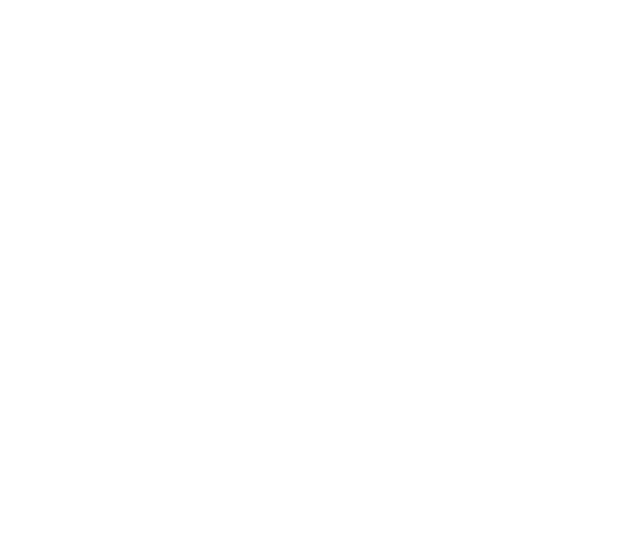
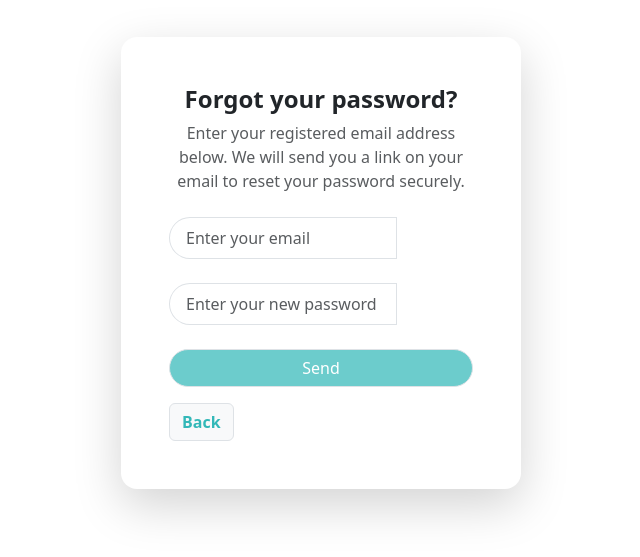
Before and after one commit to Amit-Dangi1/manobhav-ui, a React (Vite) app: page /forgotpassword in a window 1280 px wide. Before the commit this address had no page. Shown: the part 137-694 px from the top of the page, without its empty margins (319-959 px from the left). Built offline with nearby package versions, Linux system fonts and the light colour scheme.

Commit message:
email add

```diff
--- a/src/App.jsx
+++ b/src/App.jsx
@@ -22,6 +22,9 @@ import Journal from './components/features/Journal'
 import 'bootstrap/dist/css/bootstrap.min.css';
 import SignupSuccess from './components/Authentication/SignUpSuccess'
 import { API } from '../apis/Api'
+import SendMailPassword from './components/Authentication/SendMailPassword'
+import ResetPassword from './components/Authentication/ResetPassword'
+import LevelsInfo from './components/Form/LevelsInfo'
 
 function App() {
 
@@ -40,6 +43,11 @@ function App() {
       <Route path='/exercise' element={<><Header/><Auth><Excersice/></Auth> <Footer/></>}/>
       <Route path='/journal' element={<><Header/><Auth><Journal/></Auth> <Footer/></>}/>
       <Route path ="/ss" element={<><SignupSuccess/></>}/>
+      <Route path='/forgotpassword' element={<SendMailPassword/>}/>
+      <Route path='/set-password2' element={<ResetPassword/>}/>
+      <Route path='/levels' element={<><Header/><Auth><LevelsInfo/></Auth> <Footer/></>}/>
+
+
 
        {/* <Route path='/result' element={<><Result/></>}/> */}
      </Routes>
--- a/src/components/Authentication/Login.jsx
+++ b/src/components/Authentication/Login.jsx
@@ -25,6 +25,7 @@ const Login = () => {
     }
   }
 
+
   return (
     <>
       <ToastContainer />
@@ -48,6 +49,7 @@ const Login = () => {
                   placeholder="Enter email"
                   required
                 />
+
               </div>
 
               <div className="mb-3">
@@ -60,11 +62,16 @@ const Login = () => {
                   placeholder="Enter password"
                   required
                 />
+
+                 <Link className='text-primary text-decoration-none ' to="/forgotpassword">Forgot Password</Link>
+
               </div>
 
               <div className="d-grid gap-2 mt-4">
                 <button type="submit" className="border p-1 rounded-2 signbackcolor text-white fw-bold">Login</button>
               </div>
+              <button className='mt-2 btn manobahv border bg-light fw-semibold mb-3' onClick={()=>navigate("/")}>Back</button>
+
             </form>
 
             <p className="mt-3 text-center">
--- /dev/null
+++ b/src/components/Authentication/ResetPassword.jsx
@@ -0,0 +1,46 @@
+import axios from 'axios';
+import React, { useState } from 'react'
+import { API } from '../../../apis/Api';
+import { toast, ToastContainer } from 'react-toastify';
+import { useNavigate } from 'react-router-dom';
+import { isUserExist } from '../Auth/Auth';
+
+const ResetPassword = () => {
+
+  return (
+    <>
+    <ToastContainer/>
+
+        {/* {!check1?(<div className='mt-4 display-6 container'>This link is expire. Try again || Something went wrong</div>):(  <div className=" d-flex justify-content-center align-items-center vh-100">
+      <div className="card reset-card shadow-lg p-4">
+        <h4 className="text-center mb-3 text-primary fw-bold">
+           Reset Password
+        </h4>
+        <p className="text-muted text-center">Enter your new password below</p>
+
+        <form onChange={handelSubmit}>
+           <div className="mb-3">
+            <input
+              value={password.password}
+              onChange={(e)=>setpassword({...password,password:e.target.value})}
+              type="password"
+              className="form-control form-control-lg"
+              placeholder="New Password"
+              required
+            />
+          </div>
+
+
+          <button type="submit" className="btn signbackcolor text-white">
+            Update Password
+          </button>
+        </form>
+      </div>
+    </div>)} */}
+     </>
+  )
+
+
+}
+
+export default ResetPassword
--- /dev/null
+++ b/src/components/Authentication/SendMailPassword.jsx
@@ -0,0 +1,77 @@
+import axios from 'axios';
+import React, { useState } from 'react'
+import { API } from '../../../apis/Api';
+import { toast, ToastContainer } from 'react-toastify';
+import { useNavigate } from 'react-router-dom';
+
+
+const SendMailPassword = () => {
+    let [data, setdata] = useState({ email: "" ,password: "" });
+
+    let navigate = useNavigate();
+
+
+     const send1 = async (e) => {
+      e.preventDefault();
+        try {
+            let res = await axios.post(API.sendmailforpassword, data);
+            toast.success(res.data.message);
+            // console.log("send mail per token = ",res.data.token);
+             setdata({ email: "" ,password:""})
+
+        } catch (error) {
+            console.log("error message = ", error);
+            toast.error(error.response.data.error ||"Something went wrong, try again!");
+        }
+    }
+
+
+    return (
+        <>
+            <ToastContainer />
+        <div className='d-flex justify-content-center align-items-center vh-100'>
+  <div className='shadow-lg rounded-4 p-5' style={{ width: "400px", background: "white" }}>
+
+    <h4 className="mb-2 fw-semibold text-center">Forgot your password?</h4>
+    <p className="text-muted mb-4 text-center">
+      Enter your registered email address below. We will send you a link on your email to reset your password securely.
+    </p>
+<form onSubmit={send1}>
+    <div className="d-flex flex-column text-center">
+      <input onChange={(e)=>setdata({...data,email:e.target.value})}
+        className='form-control border px-3 p-2 rounded-start-pill w-75'
+        name='email'
+        type='email'
+        placeholder='Enter your email'
+        value={data.email}
+        required
+      />
+      <br />
+          <input onChange={(e)=>setdata({...data,password:e.target.value})}
+        className='form-control border px-3 p-2 rounded-start-pill w-75'
+        name='password'
+        type='password'
+        placeholder='Enter your new password'
+        value={data.password}
+        required
+      />
+      <br />
+      <button type='submit'
+        className=' signbackcolor text-white border btn rounded-end-pill rounded-start-pill px-4'
+      >
+        Send
+      </button>
+    </div>
+    </form>
+      <button className='btn manobahv border bg-light fw-semibold mt-3' onClick={()=>{
+        navigate("/")
+      }}>Back</button>
+
+  </div>
+</div>
+
+        </>
+    )
+}
+
+export default SendMailPassword
--- a/src/components/Authentication/SignUp.jsx
+++ b/src/components/Authentication/SignUp.jsx
@@ -70,6 +70,8 @@ const SignUp = () => {
                 <p className="text-center">Have an account? <Link to='/login'>Sign In</Link></p>
 
               </form>
+               <button className='mt-2 btn manobahv border bg-light fw-semibold mb-3' onClick={()=>navigate("/")}>Back</button>
+
             </div>
 
 
--- a/src/components/Form/Form.jsx
+++ b/src/components/Form/Form.jsx
@@ -42,12 +42,22 @@ const handelClick = async(event)=>{
         <h1 className='display-6 text-center mt-5 '>How Are You Feeling Today</h1>
         <p className="text-muted text-center">Let’s understand your manobhav... choose any number from 1 to 10.</p>
 
+<p className="text-sm text-gray-600 mb-2">
+  Confused about what each level (1-10) means?{" "}
+  <Link to="/levels" className="text-blue-600 underline hover:text-blue-800">
+    Click here to understand the Levels
+  </Link>{" "}
+
+</p>
+    <button className="btn manobahv border bg-light fw-semibold " onClick={()=>navigate(-1)} type="button">Back</button>
+
         <div className='row'>
             <div className='col-lg-6 col-md-6 col-sm-12'>
                 <img className='w-100' src={form1} alt="" />
             </div>
 
             <div className='col-lg-6 col-md-6 col-sm-12 mt-5 pt-3'>
+
                <form action="" onSubmit={handelClick}>
                 <span className=''>Mood Level : </span><input onChange={(event)=>{if(event.target.value === "" ||(event.target.value>=1 && event.target.value<=10)){setform({...form,moodlevel:event.target.value})}}} className='inputborder mx-5 shadow-sm w-25' type="number" name="moodlevel" id="" min="1" max="10" placeholder='1 to 10' required/><br /><br />
                 <span className=''>Sleep Hours :</span><input onChange={(event)=>{if(event.target.value === "" ||(event.target.value>=1 && event.target.value<=10)){setform({...form,sleepHours:event.target.value})}}} className='inputborder mx-5 shadow-sm w-25' type="number" name="sleepHours" id="" min="1" max="10" placeholder='1 to 10'required/><br /><br />
--- /dev/null
+++ b/src/components/Form/LevelsInfo.jsx
@@ -0,0 +1,46 @@
+import React from "react";
+import { useNavigate } from "react-router-dom";
+
+export default function LevelsInfo() {
+    let navigate = useNavigate();
+  const levels = [
+    { level: 1, title: "🌸 Fully Peaceful & Positive", desc: "Mind is calm, clear, and happy. You feel balanced and in full control of your emotions." },
+    { level: 2, title: "😊 Very Good State", desc: "Mostly positive, small worries don’t disturb you much." },
+    { level: 3, title: "🙂 Good & Relaxed", desc: "You feel good, motivated, and can handle challenges smoothly." },
+    { level: 4, title: "😌 Balanced", desc: "Some stress but overall you can manage it without losing calmness." },
+    { level: 5, title: "😐 Neutral", desc: "Neither too good nor too bad. Stable but not very happy." },
+    { level: 6, title: "😕 Slightly Disturbed", desc: "Mild stress, distraction, or low mood but still manageable." },
+    { level: 7, title: "😟 Stressed", desc: "Stress is affecting thoughts and focus. Hard to stay calm." },
+    { level: 8, title: "😠 Angry/Anxious", desc: "High frustration, irritation, or anxiety affecting daily life." },
+    { level: 9, title: "😭 Very Low State", desc: "Emotionally down, feeling hopeless, mentally tired." },
+    { level: 10, title: "💔 Worst State", desc: "Extreme stress, anger, or sadness. Very unhealthy state of mind." },
+  ];
+
+  return (
+
+    <div className="container mx-auto p-6 mt-5 pt-5">
+    <button className="btn manobahv border bg-light fw-semibold " onClick={()=>navigate(-1)} type="button">Back</button>
+      <h2 className="text-2xl font-bold text-center mb-6">
+        Mano<span className="manobahv">bhav</span> Levels (1 to 10)
+      </h2>
+      <p className="text-center text-gray-600 mb-10">
+        The higher your level, the better your emotional and mental state.
+        Level <b>1</b> means full positivity & peace, while Level <b>10</b> means the worst mental state.
+      </p>
+
+      <div className="grid md:grid-cols-2 gap-6">
+        {levels.map((l) => (
+          <div
+            key={l.level}
+            className="border rounded-2xl shadow-md p-5 hover:shadow-lg transition bg-white"
+          >
+            <h3 className="text-lg font-semibold mb-2">
+              Level {l.level}: {l.title}
+            </h3>
+            <p className="text-gray-700">{l.desc}</p>
+          </div>
+        ))}
+      </div>
+    </div>
+  );
+}
--- a/src/components/features/Excersice.jsx
+++ b/src/components/features/Excersice.jsx
@@ -2,9 +2,11 @@ import axios from 'axios';
 import React, { useEffect, useState } from 'react';
 import { ToastContainer, toast } from 'react-toastify';
 import { API } from '../../../apis/Api';
+import { useNavigate } from 'react-router-dom';
 
 const Excersice = () => {
   let [excersice, setexcercise] = useState([]);
+  let navigate = useNavigate();
 
   let fetch = async () => {
     try {
@@ -21,19 +23,25 @@ const Excersice = () => {
     fetch();
   }, []);
 
-  console.log("State = ", excersice);
+  // console.log("State = ", excersice);
+
+   const back1 = ()=>{
+    return navigate(-1);
+  };
 
   return (
     <>
       <ToastContainer />
       <h3 className="mt-5 pt-5 display-4 text-center">Exercise & Wellness Hub</h3>
       <div className="container mt-5">
+            <button onClick={back1} className='btn manobahv border bg-light fw-semibold'>Back</button>
+
         <div className="row">
           {excersice?.map((val, index) => {
             return (
-              <div className="col-lg-4 col-md-6 mt-5" key={index}>
+              <div className="col-lg-4 col-md-6 mt-5 " key={index}>
                 <div
-                  className="card h-100 shadow-sm"
+                  className="card  h-100 shadow-sm"
                   style={{ borderRadius: "15px", overflow: "hidden" }}
                 >
                   {/* Image */}
--- a/src/components/features/Feature2.jsx
+++ b/src/components/features/Feature2.jsx
@@ -1,11 +1,18 @@
 import React from 'react'
-import { Link } from 'react-router-dom'
+import { Link, useNavigate } from 'react-router-dom'
 import mtracking from "../../assets/mtracking.jpg";
 import excersice from "../../assets/excersice.jpg"
  import journal from "../../assets/journal.jpg";
 
 
 const Feature2 = () => {
+
+  let navigate = useNavigate();
+
+  let backbtn = ()=>{
+    return navigate(-1);
+  }
+
   return (
     <>
     <div className='text-center mt-5 pt-5 '>
@@ -13,6 +20,7 @@ const Feature2 = () => {
         <p className='lead'>Discover tools and features designed to support your mental health and emotional well-being</p>
     </div>
       <div className='container mt-5 pt-5'>
+        <button onClick={backbtn} className='btn manobahv border bg-light fw-semibold'>Back</button>
         <div className='row'>
             <div className='col-lg-4 col-md-6 ' >
                 <Link className='text-decoration-none' to="/moodtracking">
--- a/src/components/features/Journal.jsx
+++ b/src/components/features/Journal.jsx
@@ -2,11 +2,12 @@ import axios from 'axios';
 import React, { useEffect, useState } from 'react'
 import { toast, ToastContainer } from 'react-toastify/unstyled';
 import { API } from '../../../apis/Api';
+import { useNavigate } from 'react-router-dom';
 
 const Journal = () => {
   let [entry, setentry] = useState("");
   let [data, setdata] = useState([]);
-
+let navigate = useNavigate();
 
   const handelSubmit = async () => {
     try {
@@ -25,7 +26,7 @@ const Journal = () => {
 
     } catch (error) {
       console.log(error);
-      toast.error("Something went wrongb Add");
+      toast.error("Something went wrong Add");
     }
   };
 
@@ -49,22 +50,31 @@ const Journal = () => {
 
 
   const deletentry = async (index) => {
+
     try {
+      let isDelete = window.confirm("Are you sure you want to delete?")
+      if(isDelete){
       await axios.delete(`${API.deletejournal}${index}`,{
       withCredentials:true
     });
       toast.success("Entry deleted");
       entrydata();
-    } catch (error) {
+    }} catch (error) {
       console.log(error);
       toast.error("Something went Wrong delete");
     }
   };
-
+const back1 = ()=>{
+    return navigate(-1);
+  };
   return (
     <>
     <ToastContainer/>
+
        <div className="d-flex flex-column justify-content-center align-items-center vh-100">
+                               <button onClick={back1} className='btn manobahv border bg-light fw-semibold mb-3'>Back</button>
+
+
         <div className="display-5 mb-4 text-primary fw-bold">
           Your Personal Journal
         </div>
@@ -78,19 +88,13 @@ const Journal = () => {
             value={entry}
             onChange={(e) => setentry(e.target.value)}
           ></textarea>
-          <button
-            type="button"
-            onClick={handelSubmit}
-            className="btn btn-info fw-bold w-25"
-          >
-            Save Entry
-          </button>
+          <button  type="button" onClick={handelSubmit} className="btn btn-info fw-bold">Save Entry</button>
         </div>
       </div>
 
        <div className="container ">
         <h4>Your Journal Entries</h4>
-        {data.length === 0 ? (
+        {data?.length === 0 ? (
           <p className="text-muted">
             No entries yet. Start writing your first entry.
           </p>
@@ -99,7 +103,7 @@ const Journal = () => {
             {data?.map((item, index) => (
               <li
                 key={index}
-                className="  mt-3 p-4 rounded-start-pill list-group-item d-flex justify-content-between align-items-center border shadow w-50"
+                className="  mt-3 p-4  rounded-start-pill list-group-item d-flex justify-content-between align-items-center   shadow w-50"
               >
                 <span className='lead'>{item}</span>
                 <button
@@ -107,7 +111,7 @@ const Journal = () => {
                   onClick={() => deletentry(index)}
                 >
                  <i className="bi bi-trash-fill">
-                  +
+
                  </i>
                 </button>
               </li>
--- a/src/components/features/ScoreFrom.jsx
+++ b/src/components/features/ScoreFrom.jsx
@@ -4,10 +4,12 @@ import { toast } from "react-toastify/unstyled";
 import { ToastContainer } from "react-toastify";
 import axios from "axios";
 import { API } from "../../../apis/Api";
+import { useNavigate } from "react-router-dom";
 
 const ScoreForm = () => {
   let[scoredata,setscoredata] = useState();
     const [error, setError] = useState("");
+    let navigate = useNavigate();
 
   const questions = [
     "1. Little interest or pleasure in doing things?",
@@ -76,7 +78,11 @@ console.log("Score data = ",res.data.score);
       toast.error("Something went wrong")
 
     }
-  }
+  };
+
+  const back1 = ()=>{
+    return navigate(-1);
+  };
 
   return (
     <>
@@ -85,6 +91,8 @@ console.log("Score data = ",res.data.score);
   <div className="container py-5 pt-5 mt-5">
 
     <div className="display-5 m-4 text-center">"Your Score is a Step Towards Support and Care"</div>
+            <button onClick={back1} className='btn manobahv border bg-light fw-semibold mb-3'>Back</button>
+
       <div className="card shadow-lg border-0 rounded-4">
         <div className="card-body p-5">
           <h2 className="text-center mb-4 fw-bold text-primary">
```
Also changed, not shown: apis/Api.js (+6 -2 lines).
